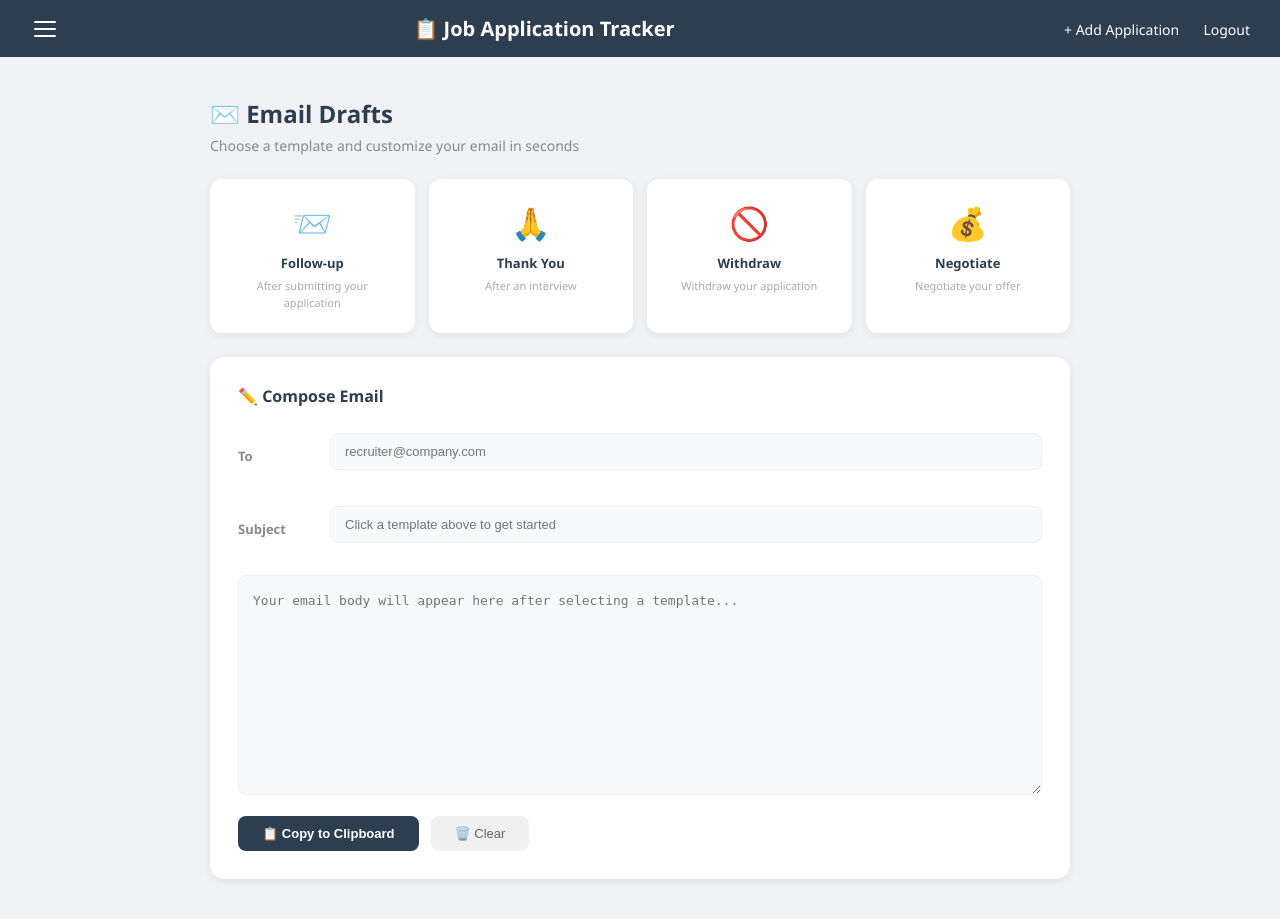
After one commit to Zkkk-web/job-application-tracker, a Flask app: page /email-drafts in a window 1280 px wide. The commit adds this page. Run offline with Flask 3, Linux system fonts and the light colour scheme; the visitor is signed in with stand-in values (Sample User, id 1).

Commit message:
fixed naming conventions for email
there was an s behind email in the name for the html file

```diff
--- a/app.py
+++ b/app.py
@@ -194,11 +194,11 @@ def resume_save():
         return redirect(url_for('login'))
     return redirect(url_for('resume'))
 
-@app.route('/emails-drafts')
-def emails_drafts():
+@app.route('/email-drafts')
+def email_drafts():
     if 'username' not in session:
         return redirect(url_for('login'))
-    return render_template('emails_drafts.html')
+    return render_template('email_drafts.html')
 
 
 @app.route('/stats')
--- /dev/null
+++ b/templates/email_drafts.html
@@ -0,0 +1,221 @@
+{% extends "base.html" %}
+
+{% block title %}Email Drafts — ApplyTrack{% endblock %}
+
+{% block nav_emails %}active{% endblock %}
+
+{% block extra_head %}
+<style>
+    body { background: #f0f2f5; }
+    .page-title {
+        font-size: 24px;
+        font-weight: 700;
+        color: #2c3e50;
+        margin-bottom: 6px;
+    }
+    .page-sub {
+        color: #888;
+        font-size: 14px;
+        margin-bottom: 24px;
+    }
+    .template-grid {
+        display: grid;
+        grid-template-columns: repeat(4, 1fr);
+        gap: 14px;
+        margin-bottom: 24px;
+    }
+    .template-card {
+        background: white;
+        border-radius: 12px;
+        padding: 20px;
+        box-shadow: 0 2px 8px rgba(0,0,0,0.07);
+        cursor: pointer;
+        border: 2px solid transparent;
+        transition: all 0.2s;
+        text-align: center;
+    }
+    .template-card:hover, .template-card.active {
+        border-color: #2c3e50;
+        transform: translateY(-2px);
+        box-shadow: 0 4px 16px rgba(0,0,0,0.12);
+    }
+    .template-card .icon { font-size: 32px; margin-bottom: 10px; }
+    .template-card h4 {
+        font-size: 13px;
+        font-weight: 700;
+        color: #2c3e50;
+        margin-bottom: 6px;
+    }
+    .template-card p { font-size: 11px; color: #aaa; line-height: 1.5; }
+    .composer {
+        background: white;
+        border-radius: 14px;
+        padding: 28px;
+        box-shadow: 0 2px 10px rgba(0,0,0,0.08);
+    }
+    .composer h3 {
+        font-size: 16px;
+        font-weight: 700;
+        color: #2c3e50;
+        margin-bottom: 18px;
+    }
+    .field-row {
+        display: grid;
+        grid-template-columns: 80px 1fr;
+        align-items: center;
+        gap: 12px;
+        margin-bottom: 12px;
+    }
+    .field-row label { font-size: 13px; font-weight: 600; color: #888; }
+    .field-row input {
+        width: 100%;
+        padding: 10px 14px;
+        border: 1px solid #eee;
+        border-radius: 8px;
+        font-size: 13px;
+        background: #f8f9fa;
+    }
+    .email-body {
+        width: 100%;
+        padding: 14px;
+        border: 1px solid #eee;
+        border-radius: 8px;
+        font-size: 13px;
+        background: #f8f9fa;
+        resize: vertical;
+        height: 220px;
+        line-height: 1.7;
+        margin-top: 4px;
+    }
+    .action-bar { display: flex; gap: 12px; margin-top: 16px; }
+    .btn-copy {
+        background: #2c3e50;
+        color: white;
+        padding: 10px 24px;
+        border: none;
+        border-radius: 8px;
+        cursor: pointer;
+        font-size: 13px;
+        font-weight: 600;
+    }
+    .btn-clear {
+        background: #f0f0f0;
+        color: #666;
+        padding: 10px 24px;
+        border: none;
+        border-radius: 8px;
+        cursor: pointer;
+        font-size: 13px;
+    }
+    .btn-copy:hover { background: #34495e; }
+    .toast {
+        display: none;
+        position: fixed;
+        bottom: 30px;
+        right: 30px;
+        background: #27ae60;
+        color: white;
+        padding: 12px 24px;
+        border-radius: 8px;
+        font-size: 14px;
+        box-shadow: 0 4px 16px rgba(0,0,0,0.15);
+    }
+</style>
+{% endblock %}
+
+{% block content %}
+<div style="max-width:960px;">
+    <div class="page-title">✉️ Email Drafts</div>
+    <div class="page-sub">Choose a template and customize your email in seconds</div>
+
+    <div class="template-grid">
+        <div class="template-card" onclick="loadTemplate('followup', this)">
+            <div class="icon">📨</div>
+            <h4>Follow-up</h4>
+            <p>After submitting your application</p>
+        </div>
+        <div class="template-card" onclick="loadTemplate('thankyou', this)">
+            <div class="icon">🙏</div>
+            <h4>Thank You</h4>
+            <p>After an interview</p>
+        </div>
+        <div class="template-card" onclick="loadTemplate('withdraw', this)">
+            <div class="icon">🚫</div>
+            <h4>Withdraw</h4>
+            <p>Withdraw your application</p>
+        </div>
+        <div class="template-card" onclick="loadTemplate('negotiate', this)">
+            <div class="icon">💰</div>
+            <h4>Negotiate</h4>
+            <p>Negotiate your offer</p>
+        </div>
+    </div>
+
+    <div class="composer">
+        <h3>✏️ Compose Email</h3>
+        <div class="field-row">
+            <label>To</label>
+            <input type="text" id="email-to" placeholder="recruiter@company.com">
+        </div>
+        <div class="field-row">
+            <label>Subject</label>
+            <input type="text" id="email-subject" placeholder="Click a template above to get started">
+        </div>
+        <div style="margin-top:4px;">
+            <textarea class="email-body" id="email-body" placeholder="Your email body will appear here after selecting a template..."></textarea>
+        </div>
+        <div class="action-bar">
+            <button class="btn-copy" onclick="copyEmail()">📋 Copy to Clipboard</button>
+            <button class="btn-clear" onclick="clearEmail()">🗑️ Clear</button>
+        </div>
+    </div>
+</div>
+
+<div class="toast" id="toast">✅ Copied to clipboard!</div>
+{% endblock %}
+
+{% block extra_scripts %}
+<script>
+    const templates = {
+        followup: {
+            subject: "Follow-up on My Application - [Position] at [Company]",
+            body: `Dear Hiring Manager,\n\nI hope this message finds you well. I recently submitted my application for the [Position] role at [Company] and wanted to follow up to express my continued interest.\n\nI am very enthusiastic about the possibility of joining your team. Please let me know if you need any additional information.\n\nThank you for your time and consideration.\n\nBest regards,\n[Your Name]`
+        },
+        thankyou: {
+            subject: "Thank You - [Position] Interview at [Company]",
+            body: `Dear [Interviewer's Name],\n\nThank you so much for taking the time to interview me for the [Position] role at [Company]. I really enjoyed our conversation and learning more about the team.\n\nThe discussion reinforced my enthusiasm for this opportunity, and I look forward to hearing about the next steps.\n\nBest regards,\n[Your Name]`
+        },
+        withdraw: {
+            subject: "Withdrawal of Application - [Position] at [Company]",
+            body: `Dear Hiring Manager,\n\nI am writing to formally withdraw my application for the [Position] role at [Company].\n\nAfter careful consideration, I have decided to pursue a different opportunity. I have great respect for [Company] and hope our paths may cross in the future.\n\nThank you for your time and consideration.\n\nBest regards,\n[Your Name]`
+        },
+        negotiate: {
+            subject: "Offer Discussion - [Position] at [Company]",
+            body: `Dear [Hiring Manager's Name],\n\nThank you for the offer for the [Position] role at [Company]. I am very excited about this opportunity.\n\nAfter reviewing the offer, I would like to discuss the possibility of adjusting the base salary to [desired amount], based on my research and experience.\n\nI am open to discussion and look forward to finding a mutually beneficial arrangement.\n\nBest regards,\n[Your Name]`
+        }
+    };
+
+    function loadTemplate(type, el) {
+        document.querySelectorAll('.template-card').forEach(c => c.classList.remove('active'));
+        el.classList.add('active');
+        document.getElementById('email-subject').value = templates[type].subject;
+        document.getElementById('email-body').value = templates[type].body;
+    }
+
+    function copyEmail() {
+        const text = `To: ${document.getElementById('email-to').value}\nSubject: ${document.getElementById('email-subject').value}\n\n${document.getElementById('email-body').value}`;
+        navigator.clipboard.writeText(text).then(() => {
+            const toast = document.getElementById('toast');
+            toast.style.display = 'block';
+            setTimeout(() => toast.style.display = 'none', 2500);
+        });
+    }
+
+    function clearEmail() {
+        document.getElementById('email-to').value = '';
+        document.getElementById('email-subject').value = '';
+        document.getElementById('email-body').value = '';
+        document.querySelectorAll('.template-card').forEach(c => c.classList.remove('active'));
+    }
+</script>
+{% endblock %}
```
Also changed, not shown: templates/emails_drafts.html (deleted, +0 -249 lines), templates/kanban.html (+11 -26 lines).
